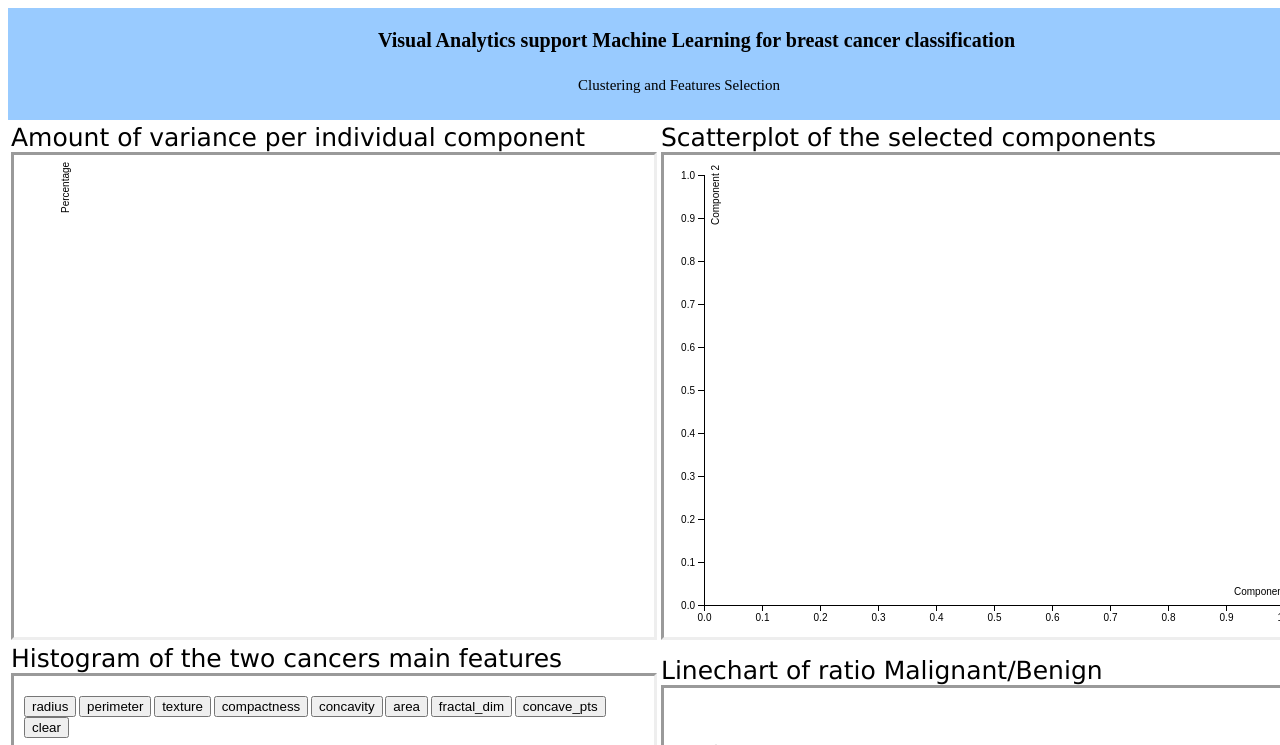
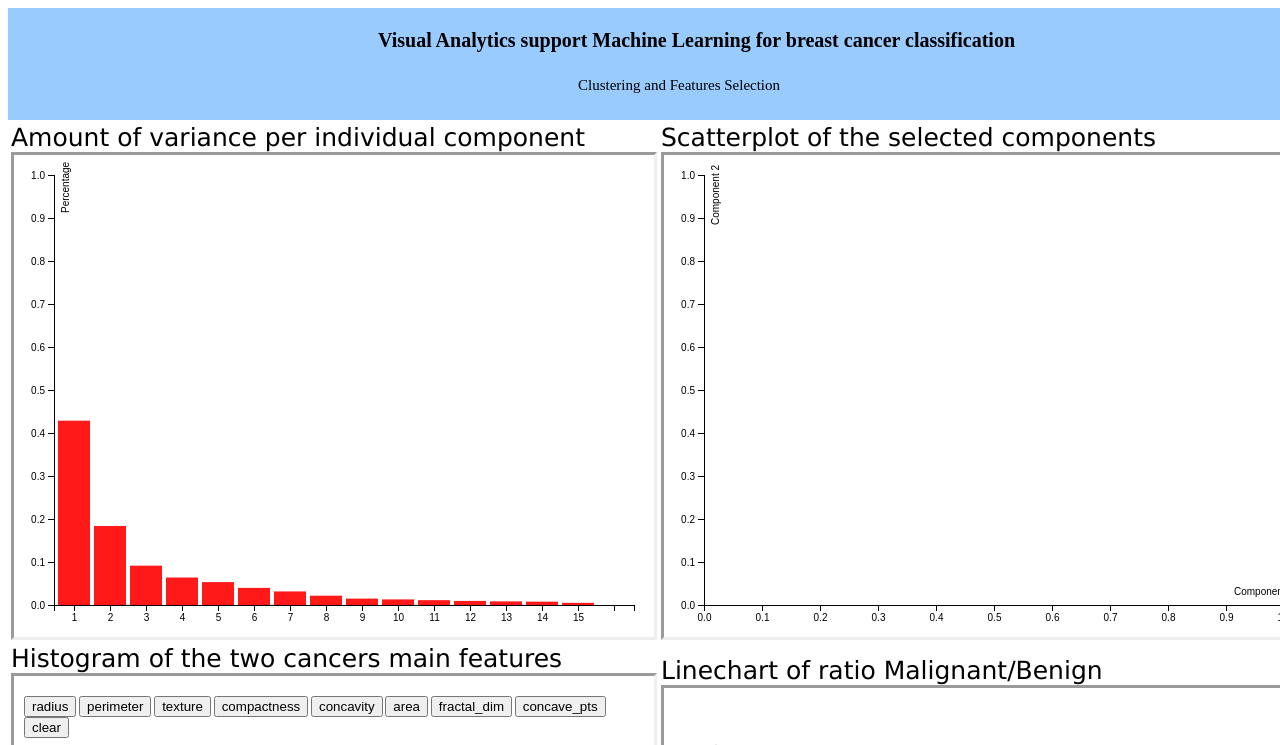
Before and after one commit to LuigiZ91/VA_project_mio, a plain HTML site: page index.html in a window 1280 px wide. Shown: the top 745 px of the page. Drawn offline with nearby package versions, Linux system fonts and the light colour scheme.

Commit message:
Update index.html

```diff
--- a/index.html
+++ b/index.html
@@ -149,7 +149,7 @@
 
 </style>
 
-<script src="//cdnjs.cloudflare.com/ajax/libs/d3/5.10.1/d3.min.js"></script>
+<script src="//cdnjs.cloudflare.com/ajax/libs/d3/4.0/d3.min.js"></script>
 
 <script src="histogram.js"></script>
 <script src="barchart.js"></script>
```
